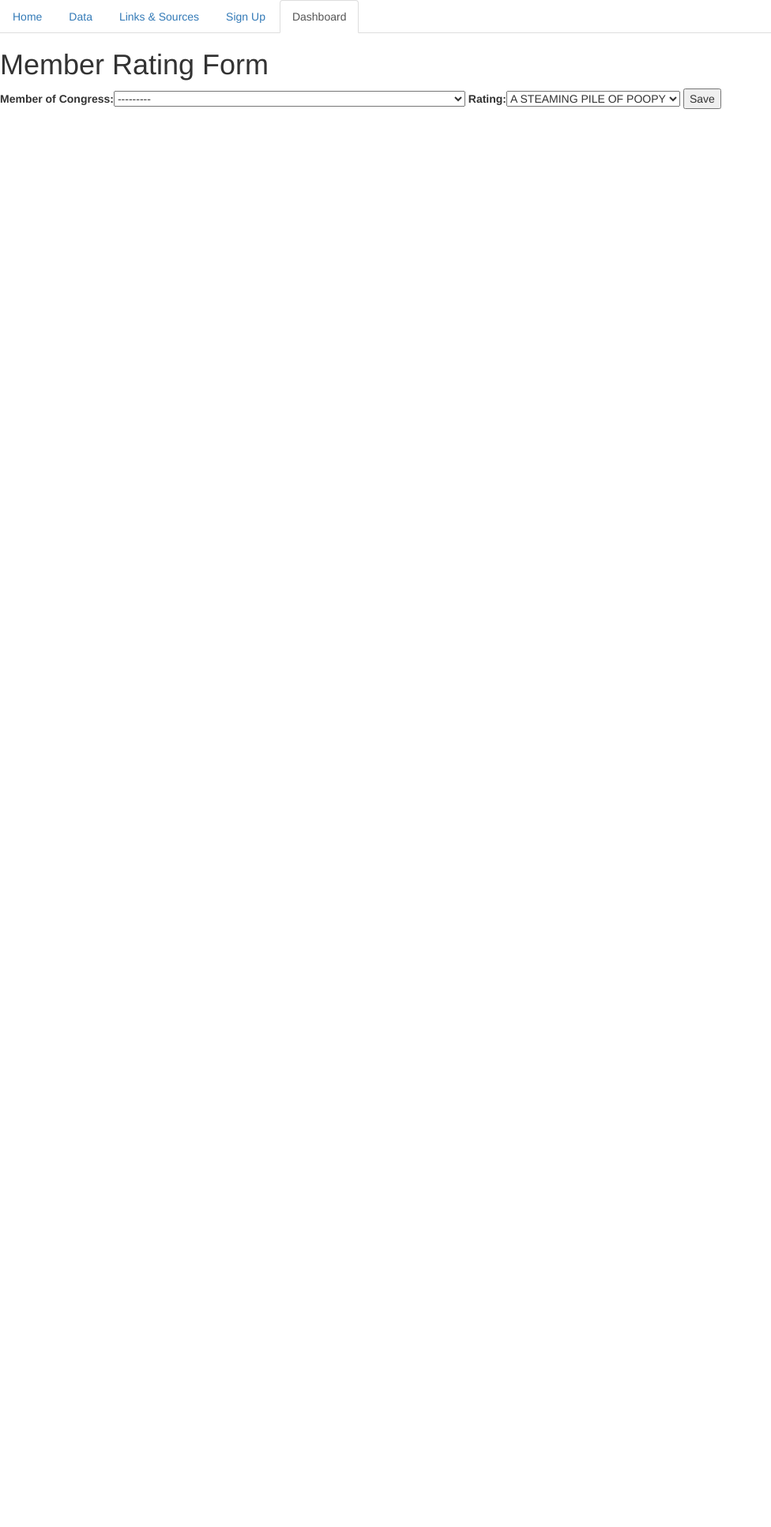
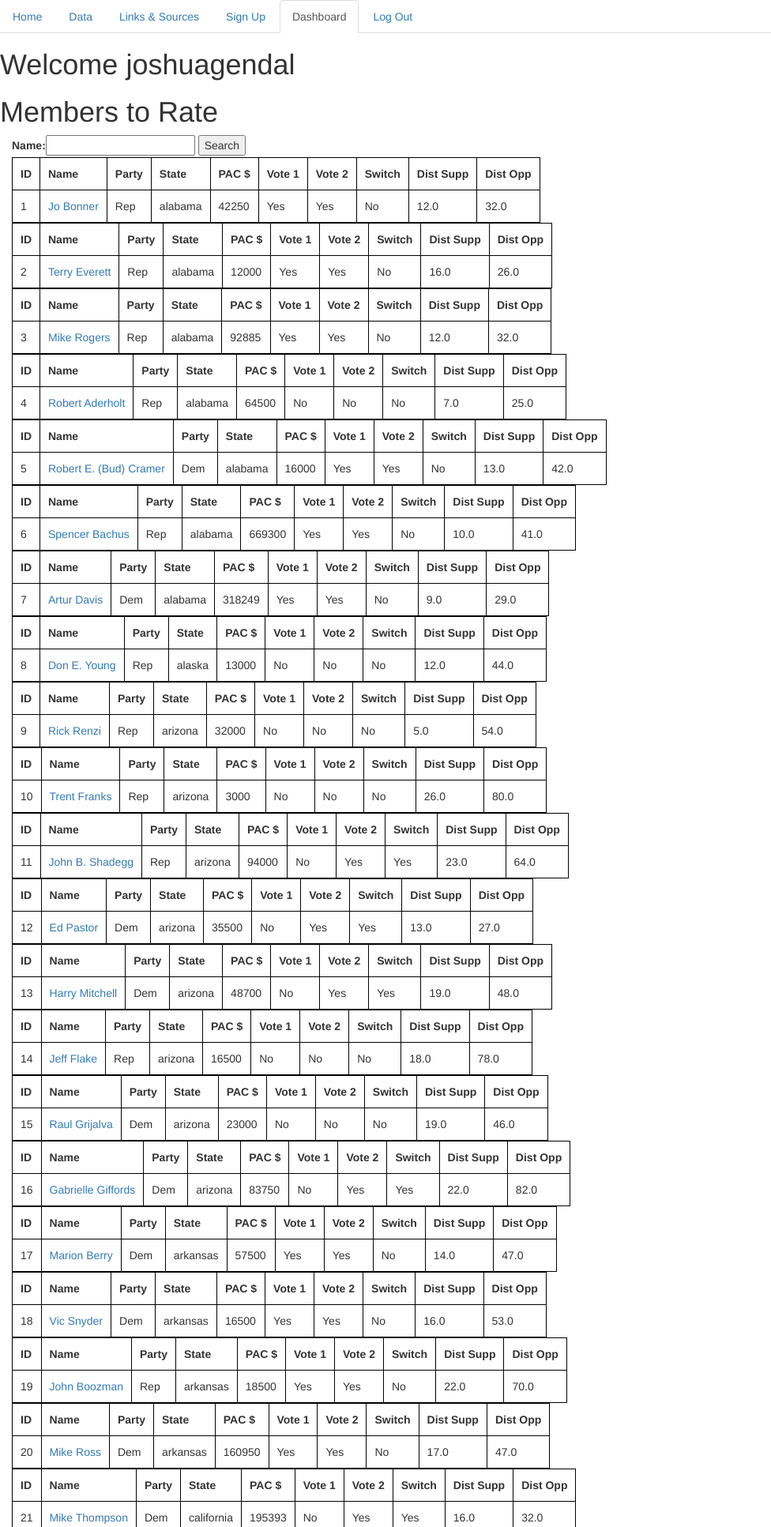
Before and after one commit to joshuagendal/2008-Bank-Bailout-Data-Project, a Django app: page /bailout/dashboard in a window 1280 px wide. Shown: the top 1933 px of the page at 79% size, without its empty margins (0-976 px from the left). Before the commit the page ends 138 px from the top, so only its background shows below. Run offline with Django 3.2, Linux system fonts and the light colour scheme; a user stored in the database is signed in; data comes from the database, SQL or seed files in the repository; some libraries are stand-ins or nearby versions.

Commit message:
Unsuccessful in figuring out how to let a logged-in user click on a member and that will lead them to rating for page. But succesfully implemented member search form on user dashboard page. Also added log out function, and party breakdown and PAC avgs for the data view.

```diff
--- a/bailout/forms.py
+++ b/bailout/forms.py
@@ -21,7 +21,7 @@ class UserProfileForm(forms.ModelForm):
 
     class Meta:
         model = UserProfile
-        fields = ('zip_code', 'picture')
+        fields = ('zip_code', 'picture', 'political_party')
 
 
 class RatingForm(forms.ModelForm):
--- a/bailout/models.py
+++ b/bailout/models.py
@@ -4,6 +4,7 @@ from django.contrib.auth.models import User
 
 
 RATING_VALUES = ((1, 'A STEAMING PILE OF POOPY'), (2, 2), (3, 3), (4, 4), (5, 5), )
+POLITICAL_PARTY = (('Democrat', 'Democrat'), ('Republican', 'Republican'))
 
 class Bailout(models.Model):
     identifier = models.IntegerField(max_length=5, null=True, blank=True)
@@ -40,6 +41,7 @@ class UserProfile(models.Model):
     zip_code = models.IntegerField(max_length=6) # change to state
     picture = models.ImageField(upload_to='profile_images', blank=True)
     created = models.DateTimeField(auto_now_add=True, null=True)
+    political_party = models.CharField(default='None', choices=POLITICAL_PARTY, max_length=50)
     # LOCAL FLAVOR STATE
 
     def __unicode__(self):
--- a/bailout/templates/base.html
+++ b/bailout/templates/base.html
@@ -10,7 +10,7 @@
 
     <!-- Latest compiled and minified JavaScript -->
     <script src="https://maxcdn.bootstrapcdn.com/bootstrap/3.3.7/js/bootstrap.min.js" integrity="sha384-Tc5IQib027qvyjSMfHjOMaLkfuWVxZxUPnCJA7l2mCWNIpG9mGCD8wGNIcPD7Txa" crossorigin="anonymous"></script>
-
+{% block header %}{% endblock %}
 </head>
 <body>
 {% block tabbar %}
@@ -20,6 +20,7 @@
   <li role="presentation"><a href="/bailout/links">Links & Sources</a></li>
   <li role="presentation"><a href="/bailout/register">Sign Up</a></li>
   <li role="presentation"><a href="/bailout/dashboard">Dashboard</a></li>
+  <li role="presentation"><a href="/bailout/logout">Log Out</a></li>
 </ul>
 {% endblock %}
 {% block headingparagraph %}
--- a/bailout/templates/dashboard.html
+++ b/bailout/templates/dashboard.html
@@ -1,6 +1,14 @@
 <!DOCTYPE html>
 <html lang="en">
 {% extends 'base.html' %}
+{% block header %}
+    <style>
+        td, th {
+            padding: 10px;
+            border: 1px solid black;
+        }
+    </style>
+{% endblock %}
 {% block title %} Dashboard {% endblock %}
 {% block tabbar %}
 <ul class="nav nav-tabs">
@@ -9,10 +17,93 @@
   <li role="presentation"><a href="/bailout/links">Links & Sources</a></li>
   <li role="presentation"><a href="/bailout/register">Sign Up</a></li>
   <li role="presentation" class="active"><a href="/bailout/dashboard">Dashboard</a></li>
+  <li role="presentation"><a href="/bailout/logout">Log Out</a></li>
 </ul>
 {% endblock %}
 <body>
 {% block headingparagraph %}
+        <h1> Welcome {{ da_user }}</h1>
+        <h1> Members to Rate </h1>
+    <div class="col-sm-9"><form action='/bailout/dashboard' method="post" >
+<form>
+    {{  form  }}
+    <input type="submit" value="Search">
+    {% csrf_token %}
+</form>
+
+
+
+
+
+
+        {% for obj in members_to_rate %}
+            <table>
+            <tr>
+                <th> ID </th>
+                <th> Name </th>
+                <th> Party </th>
+                <th> State </th>
+                <th> PAC $ </th>
+                <th> Vote 1 </th>
+                <th> Vote 2 </th>
+                <th> Switch </th>
+                <th> Dist Supp </th>
+                <th> Dist Opp </th>
+            </tr>
+
+        <div>
+            <tr>
+                <td> {{ obj.identifier }}</td>
+                <td><a href="/bailout/dashboard/ {{  obj.name }}"> {{ obj.name }}</a></td>
+                <td> {{  obj.party }} </td>
+                <td> {{  obj.state }} </td>
+                <td> {{  obj.PAC }} </td>
+                <td> {{  obj.vote_1 }} </td>
+                <td> {{  obj.vote_2 }} </td>
+                <td> {{  obj.switch }} </td>
+                <td> {{  obj.bailout_support }} </td>
+                <td> {{  obj.bailout_opposition }} </td>
+            <table>
+        </div>
+
+    {% endfor %}
+
+        {% for obj in members %}
+            <table>
+            <tr>
+                <th> ID </th>
+                <th> Name </th>
+                <th> Party </th>
+                <th> State </th>
+                <th> PAC $ </th>
+                <th> Vote 1 </th>
+                <th> Vote 2 </th>
+                <th> Switch </th>
+                <th> Dist Supp </th>
+                <th> Dist Opp </th>
+            </tr>
+
+        <div>
+            <tr>
+                <td> {{ obj.identifier }}</td>
+                <td><a href="/bailout/dashboard/ {{  obj.name }}"> {{ obj.name }}</a></td>
+                <td> {{  obj.party }} </td>
+                <td> {{  obj.state }} </td>
+                <td> {{  obj.PAC }} </td>
+                <td> {{  obj.vote_1 }} </td>
+                <td> {{  obj.vote_2 }} </td>
+                <td> {{  obj.switch }} </td>
+                <td> {{  obj.bailout_support }} </td>
+                <td> {{  obj.bailout_opposition }} </td>
+            <table>
+        </div>
+
+    {% endfor %}
+{% endblock %}
+
+
+
+{% comment %}
 <h1> Member Rating Form </h1>
 <form action="/bailout/dashboard" method="post">
     {{  form  }}
@@ -22,3 +113,4 @@
 {% endblock %}
 </body>
 </html>
+{% endcomment %}
--- a/bailout/templates/links.html
+++ b/bailout/templates/links.html
@@ -7,6 +7,7 @@
   <li role="presentation" class="active"><a href="/bailout/links">Links & Sources</a></li>
   <li role="presentation"><a href="/bailout/register">Sign Up</a></li>
   <li role="presentation"><a href="/bailout/dashboard">Dashboard</a></li>
+  <li role="presentation"><a href="/bailout/logout">Log Out</a></li>
 </ul>
 {% endblock %}
 {% block headingparagraph %}
--- a/bailout/urls.py
+++ b/bailout/urls.py
@@ -1,6 +1,6 @@
 from django.conf.urls import include, url
 from django.contrib import admin
-from bailout.views import index, data, links, member_search, financial_services_committee, switchers, no_no, yes_yes, register, user_login, user_dashboard
+from bailout.views import index, data, links, member_search, financial_services_committee, switchers, no_no, yes_yes, register, user_login, user_dashboard, rating_page, user_logout
 urlpatterns = [
     url(r'^$', index),
     url(r'^data$', data),
@@ -12,5 +12,14 @@ urlpatterns = [
     url(r'^yes_yes$', yes_yes),
     url(r'^register$', register),
     url(r'^login/$', user_login),
+    url(r'^logout/$', user_logout),
     url(r'^dashboard$', user_dashboard),
+    url(r'^dashboard/(?P<string>[\w\-]+)/$', rating_page),
+
+
+
+
+
+
+     # url(r'^(?P<question_id>[0-9]+)/$', views.detail, name='detail'),
 ]
--- a/bailout/views.py
+++ b/bailout/views.py
@@ -1,5 +1,5 @@
 from django.shortcuts import render
-from django.contrib.auth import authenticate, login
+from django.contrib.auth import authenticate, login, logout
 from django.contrib.auth.decorators import login_required
 from django.http import HttpResponse, HttpResponseRedirect
 from django.core.urlresolvers import reverse
@@ -16,6 +16,11 @@ def index(request):
 
 def data(request):
     members = []
+    members_1 = []
+    members_1 = Bailout.objects.all()
+    dems = 0
+    reps = 0
+
     if request.method == 'POST':
         form = MemberSearchForm(request.POST)
         if form.is_valid():
@@ -32,15 +37,29 @@ def data(request):
             #members = Bailout.objects.filter(**search_dict)
     else:
         form = MemberSearchForm()
-
+    for i in members_1:
+        if i.party == 'Dem':
+            dems += 1
+        if i.party == 'Rep':
+            reps += 1
+    dum = 0
+    for i in members_1:
+        try:
+            dum += i.PAC
+        except:
+            pass
+    members_avg = dum/len(members_1)
     objs = Bailout.objects.all()
     obj = objs[0]
-    display = ''
-    display += '{} - {} - {} - {} - {}<br><br>'.format(obj.identifier, obj.name, obj.state, obj.PAC, obj.switch)
+    # display = ''
+    # display += '{} - {} - {} - {} - {}<br><br>'.format(obj.identifier, obj.name, obj.state, obj.PAC, obj.switch)
     context = {
         'objs' : objs,
         'form': form,
-        'members': members
+        'members': members,
+        'dems' : dems,
+        'reps' : reps,
+        'members_avg' : members_avg,
     }
     return render(request, 'data.html', context)
 
@@ -223,23 +242,83 @@ def user_login(request):
 
 @login_required(login_url='/')
 def user_dashboard(request):
+    da_user = None
+    if request.user.is_authenticated():
+        da_user = request.user.username
     members_to_rate = []
+    members = []
+    members = Bailout.objects.all()
     if request.method == 'POST':
-        form = RatingForm(request.POST)
+        form = MemberSearchForm(request.POST)
         if form.is_valid():
-            rate_objs = form.save(commit=False)
-            rate_objs.user = request.user # person who is rating the objects is the user who is requesting the information
-            rate_objs.save()
+            #return HttpResponseRedirect('/bailout/member_search')
+            member_name = form.cleaned_data['name']
+            members_to_rate = Bailout.objects.filter(name__icontains=member_name)
+
+
+            # search_dict = {}
+            # for field_name, field_value in form.cleaned_data.iteritems():
+                # if field_value:
+                    # search_dict[field_name] = field_value
+            #print 'Search dict:\n\t{}'.format(str(search_dict))
+            #members = Bailout.objects.filter(**search_dict)
     else:
-        form = RatingForm()
-    mocs = Bailout.objects.all()
+        form = MemberSearchForm()
     context = {
-        'form' : form,
+        'form': form,
+        'members_to_rate': members_to_rate,
+        'members' : members,
+        'da_user' : da_user,
     }
-
     return render(request, 'dashboard.html', context)
 
 
 
 
+
+
+
+
+
+
+
+
+    # members_to_rate = []
+    # members_to_rate = Bailout.objects.all()
+    #
+    #
+    #
+    #
+    #
+    #
+    #
+    #
+    #
+    # # if request.method == 'POST':
+    # #     form = RatingForm(request.POST)
+    # #     if form.is_valid():
+    # #         rate_objs = form.save(commit=False)
+    # #         rate_objs.user = request.user # person who is rating the objects is the user who is requesting the information
+    # #         rate_objs.save()
+    # # else:
+    # #     form = RatingForm()
+    # # mocs = Bailout.objects.all()
+    # context = {
+    #     'members_to_rate' : members_to_rate,
+    # }
+    #
+    # return render(request, 'dashboard.html', context)
+
+def rating_page(request, name):
+    display = 'You made it dawg'
+    return render(request, 'rating_page.html', display)
+
+
+
+@login_required(login_url='/')
+def user_logout(request):
+    logout(request)
+    return HttpResponseRedirect(reverse('index'))
+
+
 # Create your views here.
```
Also changed, not shown: bailout/templates/data.html (+16 -1 lines), bailout/templates/rating_page.html (added, +10 -0 lines), bailout/migrations/0019_auto_20161015_0349.py (added).
